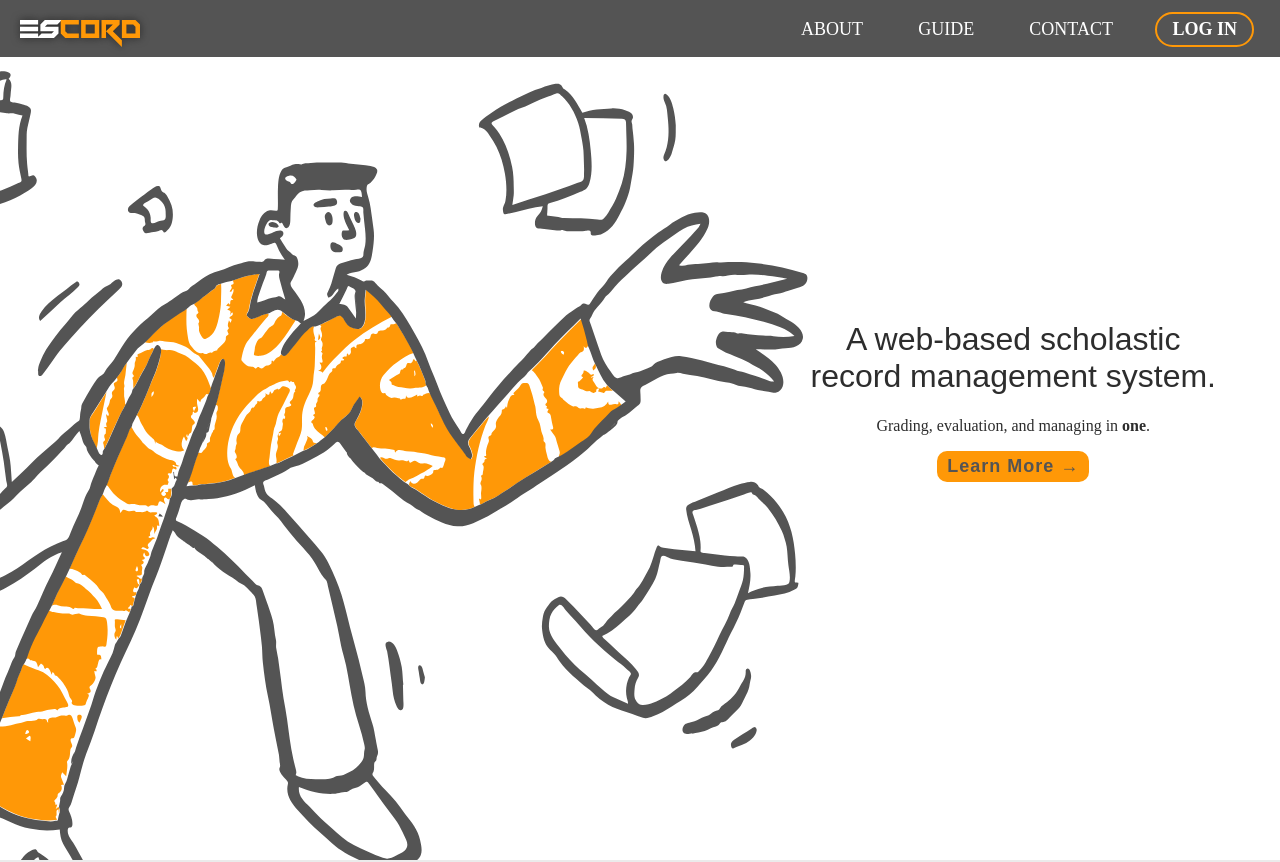
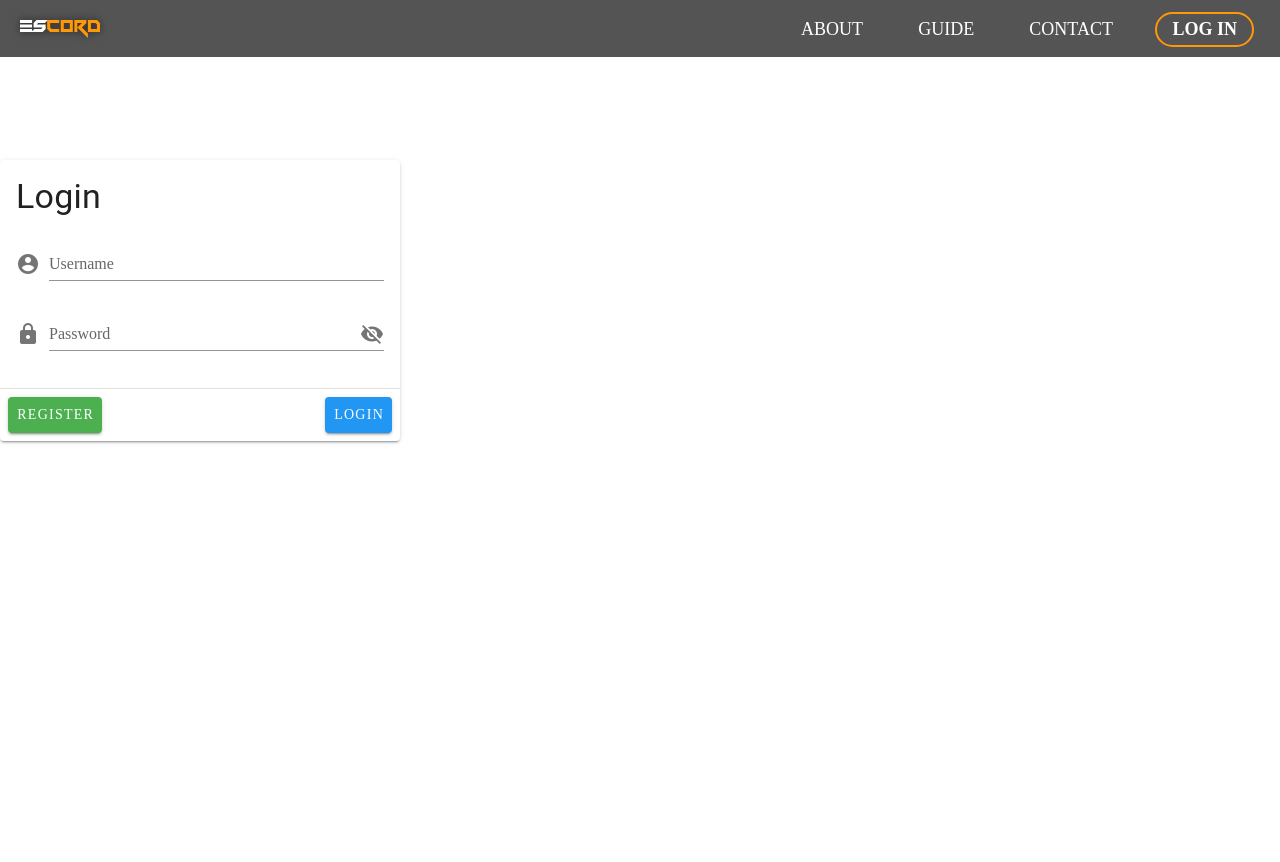
Before and after one commit to trizhaaaaa/escord-vuemd, a Vue app in the folder escord-v1.0/: page /#/guide in a window 1280 px wide. Before the commit this address led to /#/. Shown: the top 862 px of the page. Built offline with nearby package versions, Linux system fonts and the light colour scheme; a web font is replaced by a local one.

Commit message:
applying vuetify to guide page

```diff
--- a/escord-v1.0/index.html
+++ b/escord-v1.0/index.html
@@ -5,6 +5,7 @@
     <meta charset="utf-8">
     <meta name="viewport" content="width=device-width,initial-scale=1.0">
     <title>escord-v1.0</title>
+    <link href="https://cdn.jsdelivr.net/npm/@mdi/font@6.x/css/materialdesignicons.min.css" rel="stylesheet">
   </head>
 
   <body>
--- a/escord-v1.0/src/App.vue
+++ b/escord-v1.0/src/App.vue
@@ -4,11 +4,15 @@
       rel="stylesheet"
       href="//use.fontawesome.com/releases/v6.0.0/css/all.css"
     />
+
     <escord-header />
 
+    <escord-guide />
+   <!--
+
     <escord-landing />
-    <!--<escord-about />
-     <escord-guide />
+    <escord-about />
+
     <escord-contact /> -->
 
     <escord-footer />
--- a/escord-v1.0/src/components/Guide.vue
+++ b/escord-v1.0/src/components/Guide.vue
@@ -1,14 +1,41 @@
 <template>
-  <div id="guide">
-    <h1 class="landing-page-title">guide</h1>
-  </div>
+  <v-app>
+
+    <v-card width="400" class="mx-auto mt-10">
+    <v-card-title>
+    <h1 class="display-1">
+    Login</h1>
+    </v-card-title>
+    <v-card-text>
+      <v-form>
+        <v-text-field
+        label="Username"
+        prepend-icon="mdi-account-circle"/>
+        <v-text-field
+        v-bind:type="showPassword ? 'text' : 'password'"
+        label="Password"
+        prepend-icon="mdi-lock"
+        v-bind:append-icon="showPassword ? 'mdi-eye' : 'mdi-eye-off'"
+        v-on:click:append="showPassword = !showPassword "/>
+      </v-form>
+    </v-card-text>
+    <v-divider></v-divider>
+    <v-card-actions>
+      <v-btn color="success">Register</v-btn>
+      <v-spacer></v-spacer>
+      <v-btn color="info">Login</v-btn>
+    </v-card-actions>
+    </v-card>
+  </v-app>
 </template>
 
 <script>
 export default {
   name: "Guide",
   data() {
-    return {};
+    return {
+      showPassword: false
+    };
   },
 };
 </script>
--- a/escord-v1.0/src/main.js
+++ b/escord-v1.0/src/main.js
@@ -4,18 +4,21 @@ import Vue from 'vue'
 import VueRouter from 'vue-router'
 import App from './App'
 import Router from './router'
+import vuetify from '@/plugins/vuetify' // path to vuetify export
 
+Vue.use(vuetify)
 Vue.config.productionTip = false
-
 
 /* eslint-disable no-new */
 
 new Vue({
   el: '#app',
+  vuetify,
   Router,
   components: { App },
   template: '<App/>'
-})
+}).$mount('#app')
+
 $(document).ready(function () {
   $('button.btn-toggleMenu').click(function () {
     $('.cont-toggleMenu').toggleClass("collapse");
--- /dev/null
+++ b/escord-v1.0/src/plugins/vuetify.js
@@ -0,0 +1,11 @@
+// src/plugins/vuetify.js
+
+import Vue from 'vue'
+import Vuetify from 'vuetify'
+import 'vuetify/dist/vuetify.min.css'
+
+Vue.use(Vuetify)
+
+const opts = {}
+
+export default new Vuetify(opts)
```
Also changed, not shown: escord-v1.0/package.json (+6 -2 lines), 1 other file (tests, documents, lock files or other folders).
